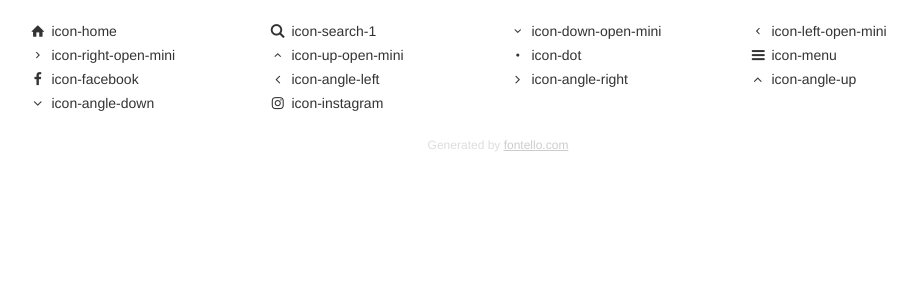
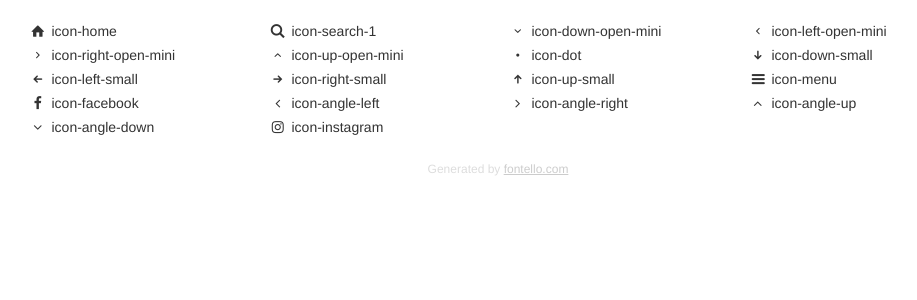
Before and after one commit to movementk/paulhueman-backup, a PHP site: page /assets/fontello/demo.html in a window 1280 px wide. Shown: the part 71-371 px from the top of the page, without its empty margins (142-1059 px from the left). Run offline with PHP 8.4, Linux system fonts and the light colour scheme.

Commit message:
폰텔로 추가(화살표 아이콘 4개)

```diff
--- a/assets/fontello/css/fontello-codes.css
+++ b/assets/fontello/css/fontello-codes.css
@@ -6,6 +6,10 @@
 .icon-right-open-mini:before { content: '\e804'; } /* '' */
 .icon-up-open-mini:before { content: '\e805'; } /* '' */
 .icon-dot:before { content: '\e806'; } /* '' */
+.icon-down-small:before { content: '\e807'; } /* '' */
+.icon-left-small:before { content: '\e808'; } /* '' */
+.icon-right-small:before { content: '\e809'; } /* '' */
+.icon-up-small:before { content: '\e80a'; } /* '' */
 .icon-menu:before { content: '\f008'; } /* '' */
 .icon-facebook:before { content: '\f09a'; } /* '' */
 .icon-angle-left:before { content: '\f104'; } /* '' */
--- a/assets/fontello/css/fontello-ie7-codes.css
+++ b/assets/fontello/css/fontello-ie7-codes.css
@@ -6,6 +6,10 @@
 .icon-right-open-mini { *zoom: expression( this.runtimeStyle['zoom'] = '1', this.innerHTML = '&#xe804;&nbsp;'); }
 .icon-up-open-mini { *zoom: expression( this.runtimeStyle['zoom'] = '1', this.innerHTML = '&#xe805;&nbsp;'); }
 .icon-dot { *zoom: expression( this.runtimeStyle['zoom'] = '1', this.innerHTML = '&#xe806;&nbsp;'); }
+.icon-down-small { *zoom: expression( this.runtimeStyle['zoom'] = '1', this.innerHTML = '&#xe807;&nbsp;'); }
+.icon-left-small { *zoom: expression( this.runtimeStyle['zoom'] = '1', this.innerHTML = '&#xe808;&nbsp;'); }
+.icon-right-small { *zoom: expression( this.runtimeStyle['zoom'] = '1', this.innerHTML = '&#xe809;&nbsp;'); }
+.icon-up-small { *zoom: expression( this.runtimeStyle['zoom'] = '1', this.innerHTML = '&#xe80a;&nbsp;'); }
 .icon-menu { *zoom: expression( this.runtimeStyle['zoom'] = '1', this.innerHTML = '&#xf008;&nbsp;'); }
 .icon-facebook { *zoom: expression( this.runtimeStyle['zoom'] = '1', this.innerHTML = '&#xf09a;&nbsp;'); }
 .icon-angle-left { *zoom: expression( this.runtimeStyle['zoom'] = '1', this.innerHTML = '&#xf104;&nbsp;'); }
--- a/assets/fontello/css/fontello-ie7.css
+++ b/assets/fontello/css/fontello-ie7.css
@@ -17,6 +17,10 @@
 .icon-right-open-mini { *zoom: expression( this.runtimeStyle['zoom'] = '1', this.innerHTML = '&#xe804;&nbsp;'); }
 .icon-up-open-mini { *zoom: expression( this.runtimeStyle['zoom'] = '1', this.innerHTML = '&#xe805;&nbsp;'); }
 .icon-dot { *zoom: expression( this.runtimeStyle['zoom'] = '1', this.innerHTML = '&#xe806;&nbsp;'); }
+.icon-down-small { *zoom: expression( this.runtimeStyle['zoom'] = '1', this.innerHTML = '&#xe807;&nbsp;'); }
+.icon-left-small { *zoom: expression( this.runtimeStyle['zoom'] = '1', this.innerHTML = '&#xe808;&nbsp;'); }
+.icon-right-small { *zoom: expression( this.runtimeStyle['zoom'] = '1', this.innerHTML = '&#xe809;&nbsp;'); }
+.icon-up-small { *zoom: expression( this.runtimeStyle['zoom'] = '1', this.innerHTML = '&#xe80a;&nbsp;'); }
 .icon-menu { *zoom: expression( this.runtimeStyle['zoom'] = '1', this.innerHTML = '&#xf008;&nbsp;'); }
 .icon-facebook { *zoom: expression( this.runtimeStyle['zoom'] = '1', this.innerHTML = '&#xf09a;&nbsp;'); }
 .icon-angle-left { *zoom: expression( this.runtimeStyle['zoom'] = '1', this.innerHTML = '&#xf104;&nbsp;'); }
--- a/assets/fontello/demo.html
+++ b/assets/fontello/demo.html
@@ -229,11 +229,11 @@ body {
 }
 @font-face {
       font-family: 'fontello';
-      src: url('./font/fontello.eot?10718958');
-      src: url('./font/fontello.eot?10718958#iefix') format('embedded-opentype'),
-           url('./font/fontello.woff?10718958') format('woff'),
-           url('./font/fontello.ttf?10718958') format('truetype'),
-           url('./font/fontello.svg?10718958#fontello') format('svg');
+      src: url('./font/fontello.eot?90349454');
+      src: url('./font/fontello.eot?90349454#iefix') format('embedded-opentype'),
+           url('./font/fontello.woff?90349454') format('woff'),
+           url('./font/fontello.ttf?90349454') format('truetype'),
+           url('./font/fontello.svg?90349454#fontello') format('svg');
       font-weight: normal;
       font-style: normal;
     }
@@ -310,6 +310,12 @@ body {
         <div title="Code: 0xe804" class="the-icons span3"><i class="demo-icon icon-right-open-mini">&#xe804;</i> <span class="i-name">icon-right-open-mini</span><span class="i-code">0xe804</span></div>
         <div title="Code: 0xe805" class="the-icons span3"><i class="demo-icon icon-up-open-mini">&#xe805;</i> <span class="i-name">icon-up-open-mini</span><span class="i-code">0xe805</span></div>
         <div title="Code: 0xe806" class="the-icons span3"><i class="demo-icon icon-dot">&#xe806;</i> <span class="i-name">icon-dot</span><span class="i-code">0xe806</span></div>
+        <div title="Code: 0xe807" class="the-icons span3"><i class="demo-icon icon-down-small">&#xe807;</i> <span class="i-name">icon-down-small</span><span class="i-code">0xe807</span></div>
+      </div>
+      <div class="row">
+        <div title="Code: 0xe808" class="the-icons span3"><i class="demo-icon icon-left-small">&#xe808;</i> <span class="i-name">icon-left-small</span><span class="i-code">0xe808</span></div>
+        <div title="Code: 0xe809" class="the-icons span3"><i class="demo-icon icon-right-small">&#xe809;</i> <span class="i-name">icon-right-small</span><span class="i-code">0xe809</span></div>
+        <div title="Code: 0xe80a" class="the-icons span3"><i class="demo-icon icon-up-small">&#xe80a;</i> <span class="i-name">icon-up-small</span><span class="i-code">0xe80a</span></div>
         <div title="Code: 0xf008" class="the-icons span3"><i class="demo-icon icon-menu">&#xf008;</i> <span class="i-name">icon-menu</span><span class="i-code">0xf008</span></div>
       </div>
       <div class="row">
```
Also changed, not shown: assets/fontello/config.json (+24 -0 lines), assets/fontello/css/fontello-embedded.css (+10 -6 lines), assets/fontello/css/fontello.css (+11 -7 lines), assets/fontello/LICENSE.txt, assets/fontello/font/fontello.ttf, assets/fontello/font/fontello.woff, assets/fontello/font/fontello.woff2, 2 other files.
